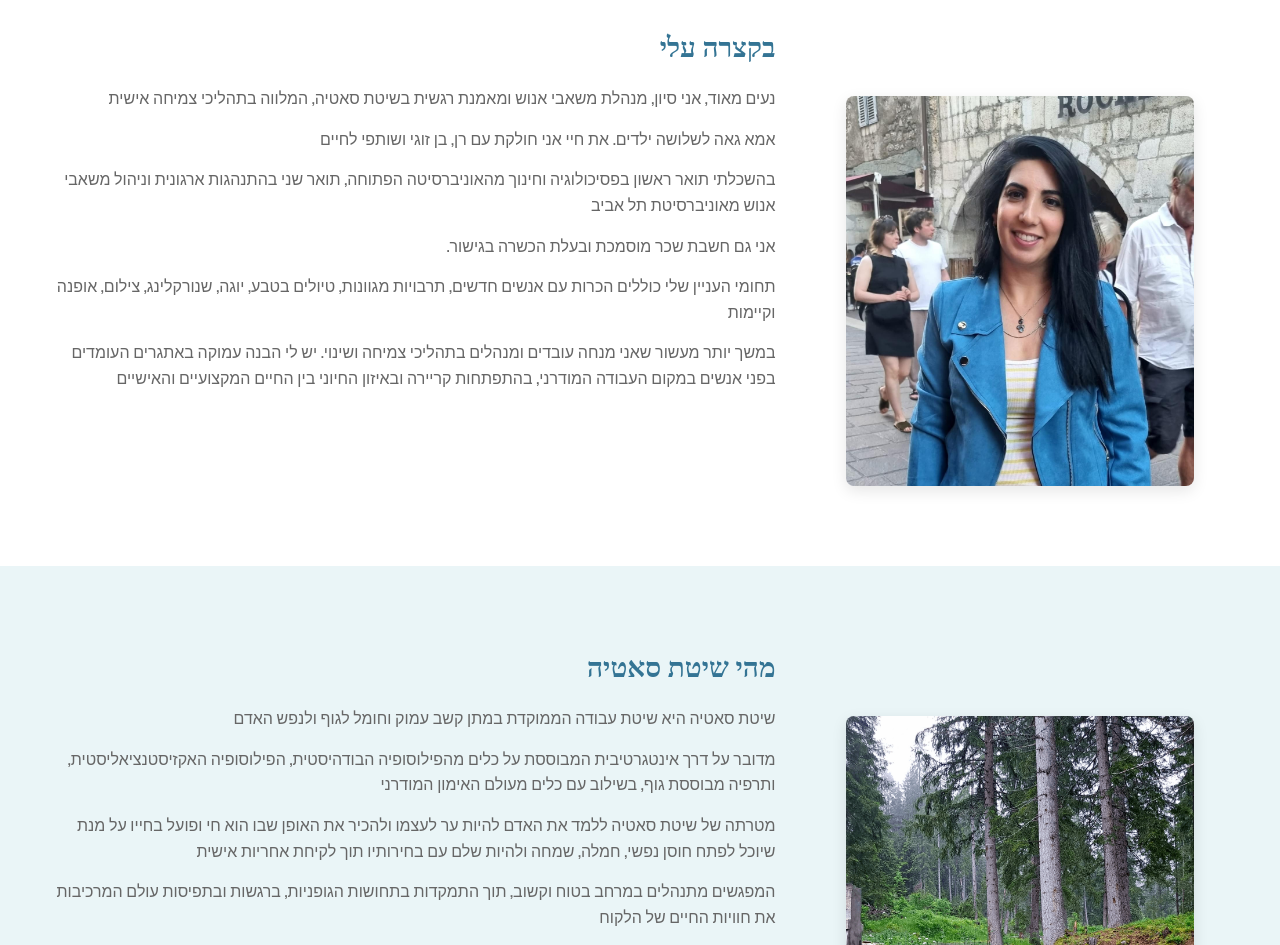
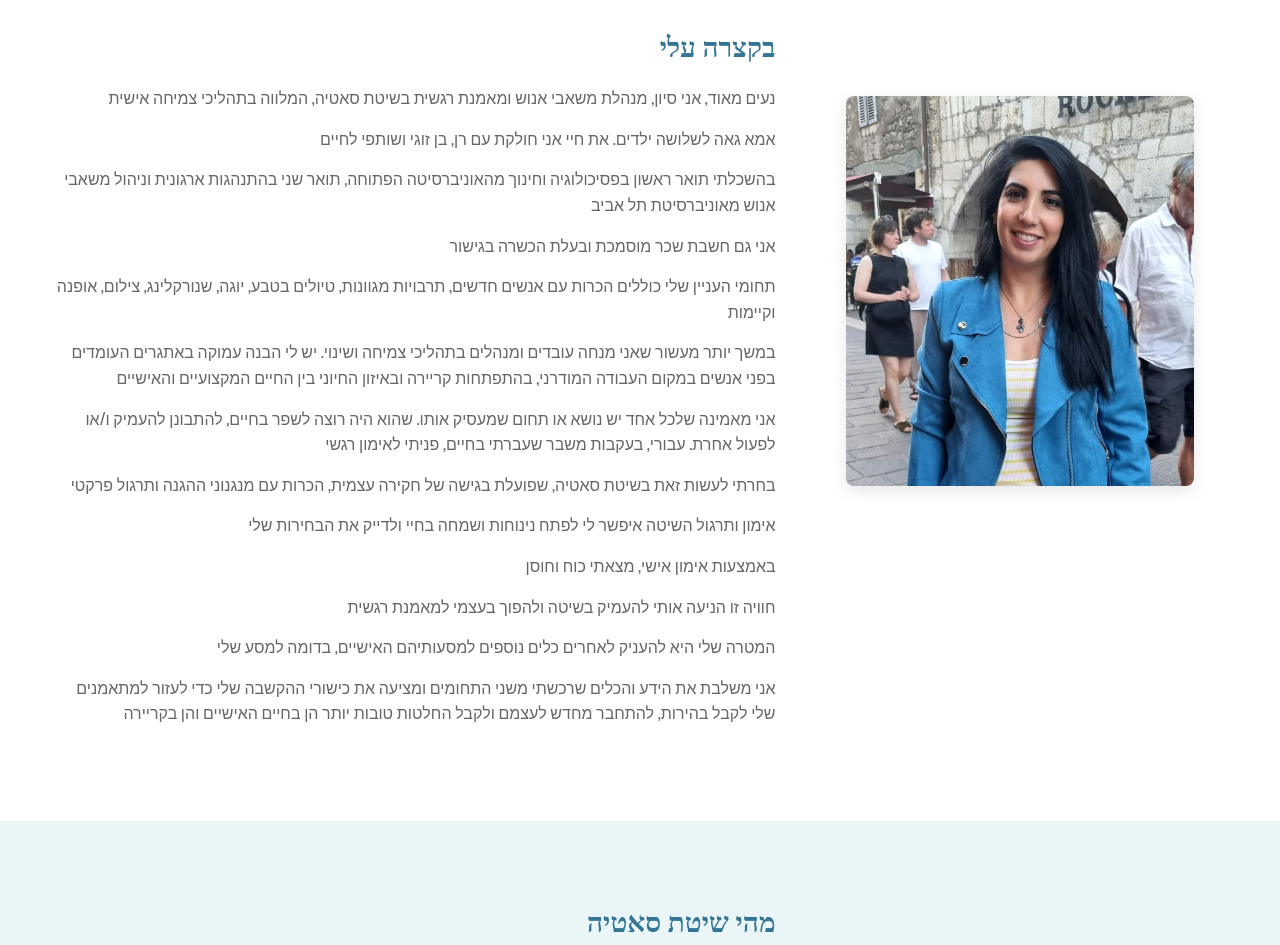
Before and after one commit to berenfeld/sivanaltar, a PHP site: page / in a window 1280 px wide. Shown: the part 914-1859 px from the top of the page. Run offline with PHP 8.4, Linux system fonts and the light colour scheme; some libraries are stand-ins or nearby versions.

Commit message:
complete index.php missing text

```diff
--- a/index.php
+++ b/index.php
@@ -40,10 +40,22 @@
                     <p>אמא גאה לשלושה ילדים. את חיי אני חולקת עם רן, בן זוגי ושותפי לחיים</p>
 
                     <p>בהשכלתי תואר ראשון בפסיכולוגיה וחינוך מהאוניברסיטה הפתוחה, תואר שני בהתנהגות ארגונית וניהול משאבי אנוש מאוניברסיטת תל אביב</p>
-                    <p>אני גם חשבת שכר מוסמכת ובעלת הכשרה בגישור.</p>
+                    <p>אני גם חשבת שכר מוסמכת ובעלת הכשרה בגישור</p>
                     <p>תחומי העניין שלי כוללים הכרות עם אנשים חדשים, תרבויות מגוונות, טיולים בטבע, יוגה, שנורקלינג, צילום, אופנה וקיימות</p>
 
                     <p>במשך יותר מעשור שאני מנחה עובדים ומנהלים בתהליכי צמיחה ושינוי. יש לי הבנה עמוקה באתגרים העומדים בפני אנשים במקום העבודה המודרני, בהתפתחות קריירה ובאיזון החיוני בין החיים המקצועיים והאישיים</p>
+
+                    <p>אני מאמינה שלכל אחד יש נושא או תחום שמעסיק אותו. שהוא היה רוצה לשפר בחיים, להתבונן להעמיק ו/או לפעול אחרת. עבורי, בעקבות משבר שעברתי בחיים, פניתי לאימון רגשי</p>
+
+                    <p>בחרתי לעשות זאת בשיטת סאטיה, שפועלת בגישה של חקירה עצמית, הכרות עם מנגנוני ההגנה ותרגול פרקטי</p>
+
+                    <p>אימון ותרגול השיטה איפשר לי לפתח נינוחות ושמחה בחיי ולדייק את הבחירות שלי</p>
+                    <p>באמצעות אימון אישי, מצאתי כוח וחוסן</p>
+                    <p>חוויה זו הניעה אותי להעמיק בשיטה ולהפוך בעצמי למאמנת רגשית</p>
+
+                    <p>המטרה שלי היא להעניק לאחרים כלים נוספים למסעותיהם האישיים, בדומה למסע שלי</p>
+
+                    <p>אני משלבת את הידע והכלים שרכשתי משני התחומים ומציעה את כישורי ההקשבה שלי כדי לעזור למתאמנים שלי לקבל בהירות, להתחבר מחדש לעצמם ולקבל החלטות טובות יותר הן בחיים האישיים והן בקריירה</p>
                 </div>
             </div>
         </div>
```
